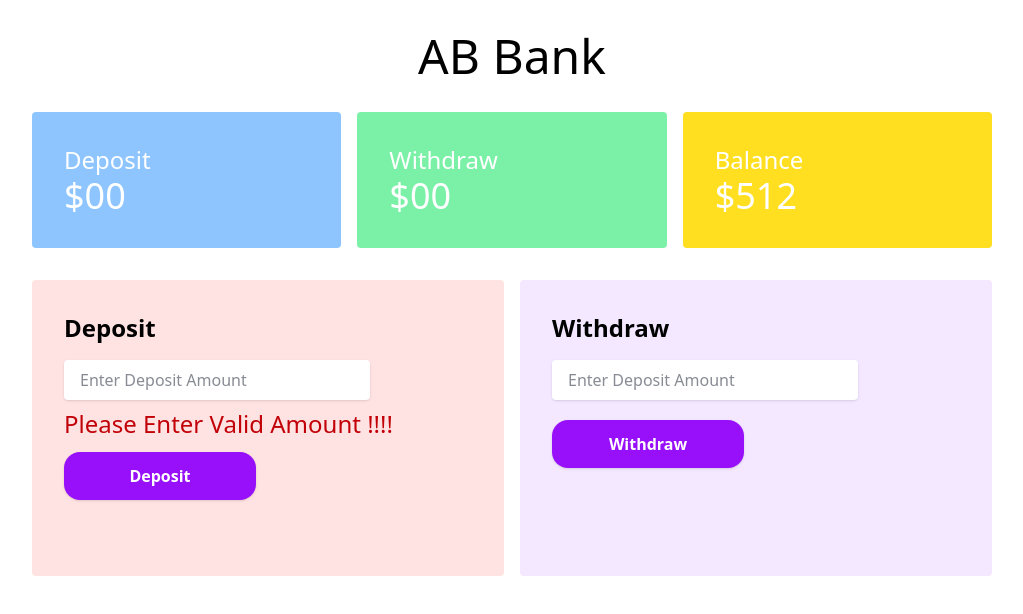
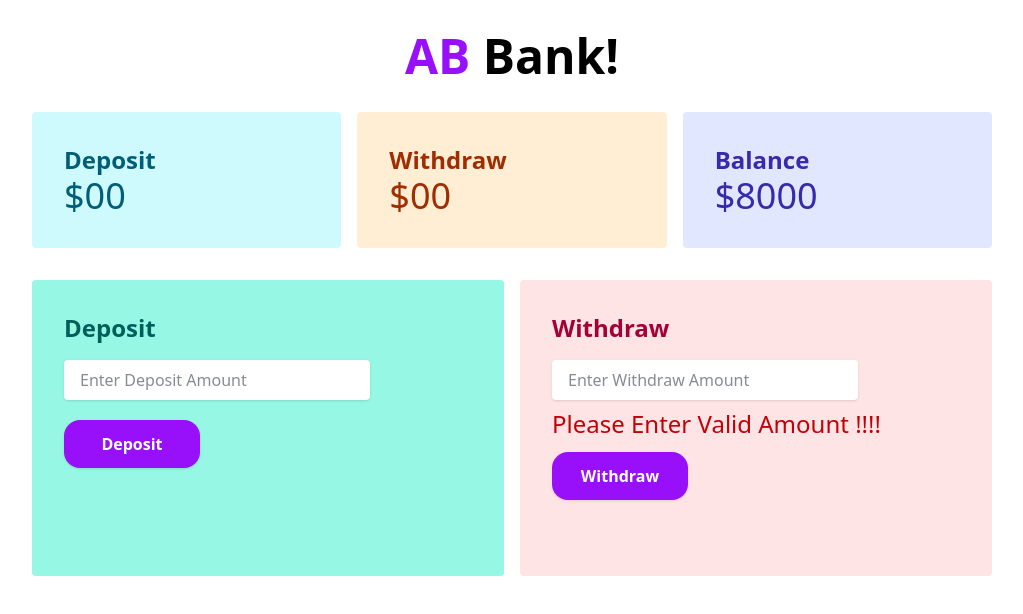
Before and after one commit to SabbirMeazee/BANK_wevbsite, a website: page src/bank.html in a window 1280 px wide. Both pictures are taken after a click on the button "Withdraw". Shown: the whole page, without its empty margins (128-1151 px from the left). Drawn offline with Linux system fonts and the light colour scheme.

Commit message:
project done

```diff
--- a/src/bank.html
+++ b/src/bank.html
@@ -5,30 +5,31 @@
     <meta charset="UTF-8">
     <meta http-equiv="X-UA-Compatible" content="IE=edge">
     <meta name="viewport" content="width=device-width, initial-scale=1.0">
-    <title>Banking Page</title>
+    <title>Banking Website</title>
     <link href="./style.css" rel="stylesheet" />
 
 </head>
 
-<body>
+<bod>
     <header>
-        <h1 class="text-5xl text-center mt-8">AB Bank</h1>
+        <h1 class="text-5xl font-semibold text-purple-600  text-center mt-8">AB <span class="text-black">Bank!</span>
+        </h1>
     </header>
-    <main class="w-3/4 mx-auto">
+    <main class="w-3/4 mx-auto ">
         <!-- Balance and Transaction -->
         <section class="mt-8">
             <div class="grid grid-cols-3 gap-4 text-white">
-                <div class="bg-blue-300 p-8 rounded">
-                    <h3 class="text-2xl">Deposit</h3>
+                <div class="bg-cyan-100 text-cyan-800 p-8 rounded">
+                    <h3 class="text-2xl font-semibold">Deposit</h3>
                     <h4 class="text-4xl">$<span id="deposit-total">00</span> </h4>
                 </div>
-                <div class="bg-green-300 p-8 rounded">
-                    <h3 class="text-2xl">Withdraw</h3>
+                <div class="bg-orange-100 text-orange-800 p-8 rounded">
+                    <h3 class="text-2xl font-semibold">Withdraw</h3>
                     <h4 class="text-4xl">$<span id="withdraw-total">00</span></h4>
                 </div>
-                <div class="bg-yellow-300 p-8 rounded">
-                    <h3 class="text-2xl">Balance</h3>
-                    <h4 class="text-4xl">$<span id="balance-total">512</span></h4>
+                <div class="bg-indigo-100 text-indigo-800 p-8 rounded">
+                    <h3 class="text-2xl font-semibold">Balance</h3>
+                    <h4 class="text-4xl">$<span id="balance-total">8000</span></h4>
                 </div>
 
             </div>
@@ -36,7 +37,7 @@
         <!-- Deposit and Withdraw -->
         <section class="mt-8">
             <div class="grid grid-cols-2 gap-4">
-                <div class="bg-red-100 p-8 rounded">
+                <div class="bg-teal-200 text-teal-800 p-8 rounded">
                     <h3 class="text-2xl font-semibold mb-4">Deposit</h3>
                     <div class="flex-wrap flex-col">
                         <input id="deposit-input"
@@ -45,25 +46,25 @@
                         <br>
                         <p class="text-red-700 text-2xl font-medium" id="invalid"></p>
                         <button id="deposit-button"
-                            class="w-48 mt-3 h-12 text-white text-center font-semibold leading-6 rounded-2xl hover:bg-indigo-800 transition-all duration-300 bg-purple-600 shadow-sm mb-11">Deposit</button>
+                            class="w-1/3 mt-3 h-12 text-white text-center font-semibold leading-6 rounded-2xl hover:bg-indigo-800 transition-all duration-300 bg-purple-600 shadow-sm mb-11">Deposit</button>
                     </div>
                 </div>
-                <div class="bg-purple-100 p-8 rounded">
+                <div class="bg-rose-100 text-rose-800 p-8 rounded">
                     <h3 class="text-2xl mb-4 font-semibold">Withdraw</h3>
                     <div class="flex-wrap flex-col">
                         <input id="withdraw-input"
                             class="w-3/4 bg-white h-10 text-gray-900 font-normal rounded border-black-300  shadow-sm focus:outline-none px-4 mb-2"
-                            type="text" placeholder="Enter Deposit Amount">
+                            type="text" placeholder="Enter Withdraw Amount">
                         <br>
-                        <p class="text-red-700 text-2xl font-medium" id="invalid"></p>
+                        <p class="text-red-700 text-2xl font-medium" id="inval"></p>
                         <button id="withdraw-button"
-                            class="w-48 mt-3 h-12 text-white text-center font-semibold leading-6 rounded-2xl hover:bg-indigo-800 transition-all duration-300 bg-purple-600 shadow-sm mb-11">Withdraw</button>
+                            class="w-1/3 mt-3 h-12 text-white text-center font-semibold leading-6 rounded-2xl hover:bg-indigo-800 transition-all duration-300 bg-purple-600 shadow-sm mb-11">Withdraw</button>
                     </div>
                 </div>
             </div>
         </section>
     </main>
     <script src="./js/bank.js"></script>
-</body>
+</bod>
 
 </html>
--- a/src/js/bank.js
+++ b/src/js/bank.js
@@ -19,13 +19,11 @@ document.getElementById('deposit-button').addEventListener('click', function ()
 
     depositTotal.innerText = newDepositTotal;
 
-    // update account balance
     const balanceTotal = document.getElementById('balance-total');
     const balanceTotalText = balanceTotal.innerText;
     const previousBalanceTotal = parseFloat(balanceTotalText);
     const newBalanceTotal = previousBalanceTotal + newDepositAmount;
     balanceTotal.innerText = newBalanceTotal;
-    // clear the deposit input field
     depositInput.value = '';
 });
 
@@ -36,27 +34,29 @@ document.getElementById('withdraw-button').addEventListener('click', function ()
     const newWithdrawAmount = parseFloat(withdrawValue);
 
     if (withdrawValue === "" || isNaN(parseFloat(withdrawValue)) || (parseFloat(withdrawValue) < 0)) {
-        document.getElementById('invalid').innerText = 'Please Enter Valid Amount !!!!'
-        withdrawValue.value = ''
+        document.getElementById('inval').innerText = 'Please Enter Valid Amount !!!!'
+        withdrawInput.value = ''
         return;
     }
-    document.getElementById('invalid').innerText = ''
-    // set withdraw total
+    document.getElementById('inval').innerText = ''
+
     const withdrawTotal = document.getElementById('withdraw-total');
     const previousWithdrawText = withdrawTotal.innerText;
     const previousWithdrawTotal = parseFloat(previousWithdrawText);
 
-    const newWithdrawTotal = previousWithdrawTotal + newWithdrawAmount;
-    withdrawTotal.innerText = newWithdrawTotal;
-
-    // update balance
     const balanceTotal = document.getElementById('balance-total');
     const previousBalanceText = balanceTotal.innerText;
     const previousBalanceTotal = parseFloat(previousBalanceText);
+
+    if (newWithdrawAmount > previousBalanceTotal) {
+        document.getElementById('inval').innerText = 'You have no sufficient balance!'
+        withdrawInput.value = ''
+        return
+    }
+    const newWithdrawTotal = previousWithdrawTotal + newWithdrawAmount;
+    withdrawTotal.innerText = newWithdrawTotal;
     const newBalanceTotal = previousBalanceTotal - newWithdrawAmount;
-
     balanceTotal.innerText = newBalanceTotal;
 
-    // clear withdraw input
     withdrawInput.value = '';
 })
--- a/src/js/login.js
+++ b/src/js/login.js
@@ -9,4 +9,9 @@ document.getElementById('login-submit').addEventListener('click', function () {
     if (userEmail == 'sabbir@gmail.com' && userPassword == '123456') {
         window.location.href = 'bank.html';
     }
+    else {
+        document.getElementById('error').innerText = "Invalid Input! Please Enter valid input."
+        emailField.value = ''
+        passwordField.value = ''
+    }
 });
```
Also changed, not shown: src/index.html (+3 -12 lines), src/style.css.
